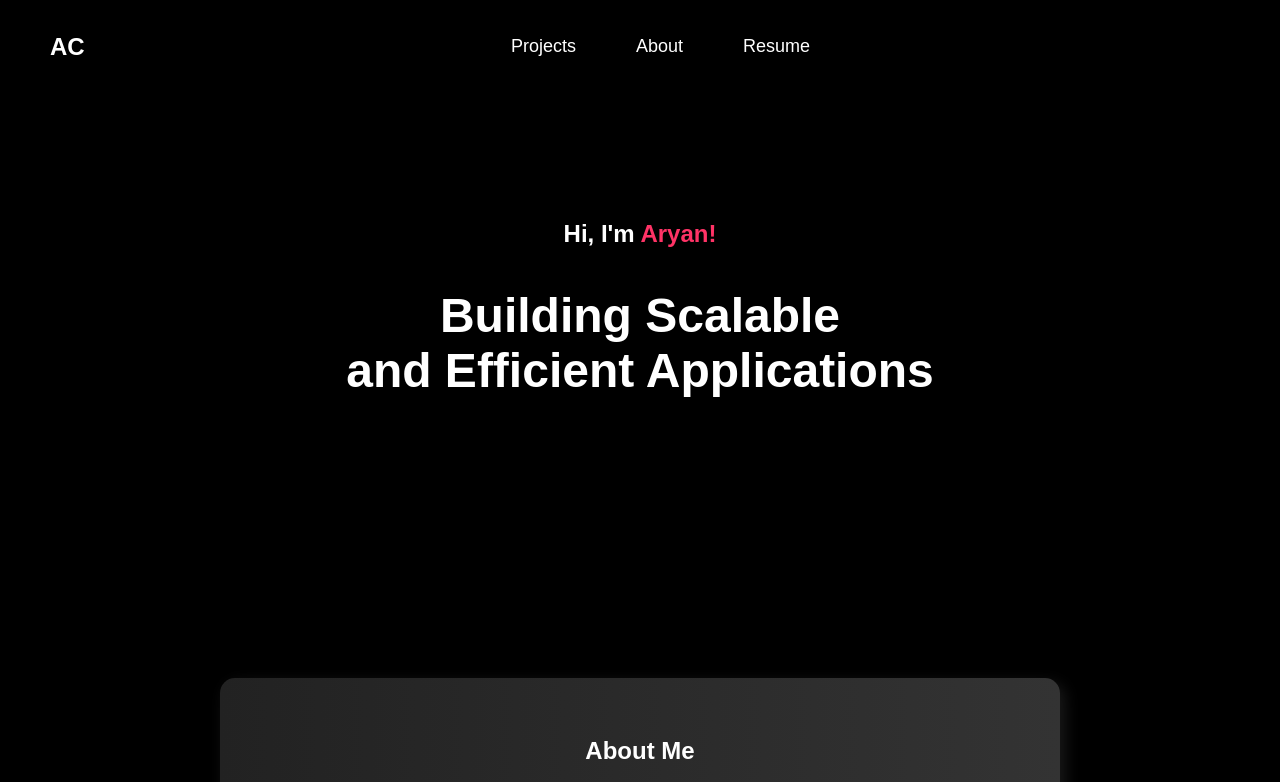
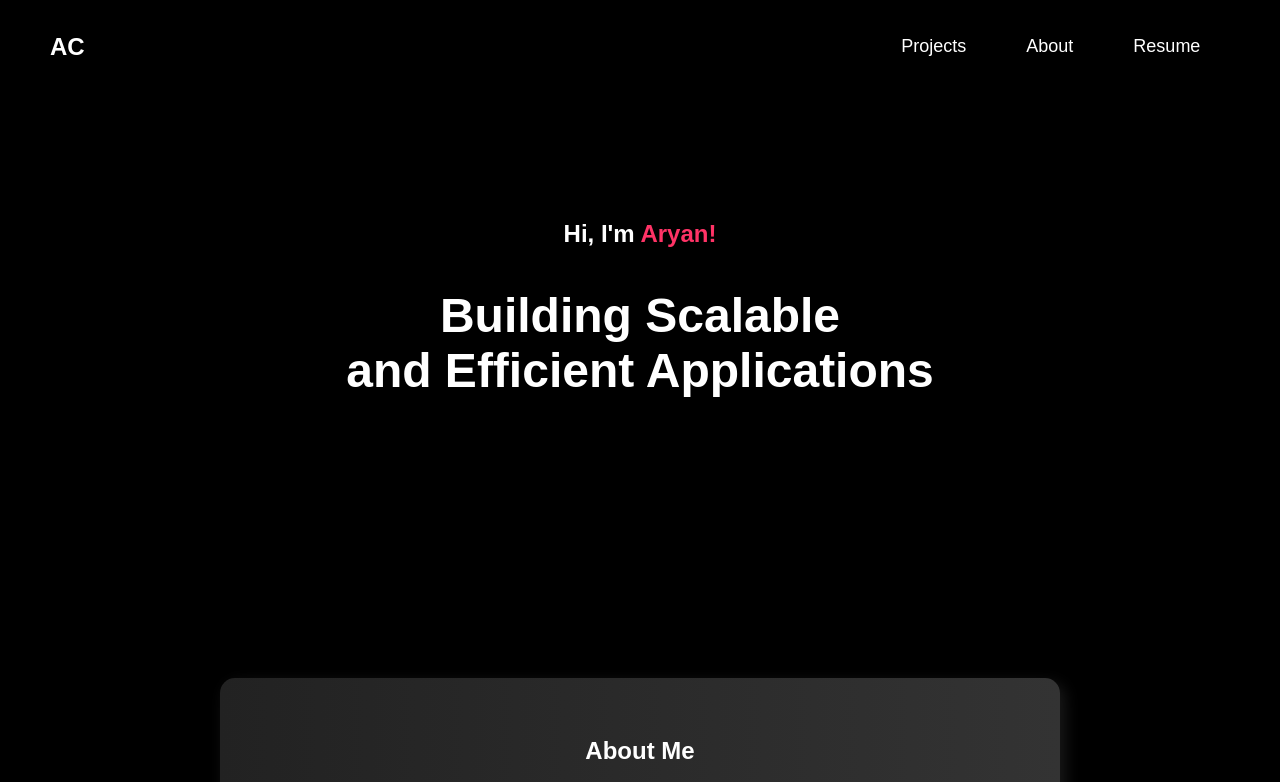
Before and after one commit to aryanabhi12/MyPortfolio, a plain HTML site: page index.html in a window 1280 px wide. Shown: the top 782 px of the page. Drawn offline with Linux system fonts and the light colour scheme.

Commit message:
Update style.css77

```diff
--- a/style.css
+++ b/style.css
@@ -15,7 +15,7 @@ nav {
   padding: 20px 50px;
   background: black;
   position: fixed;
-  width: 100vh;
+  width: 93%;
   top: 0;
 }
 
```
